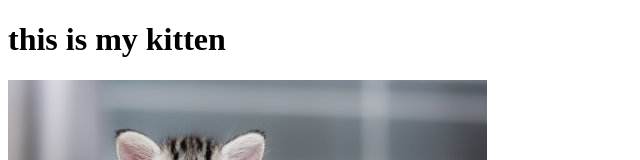
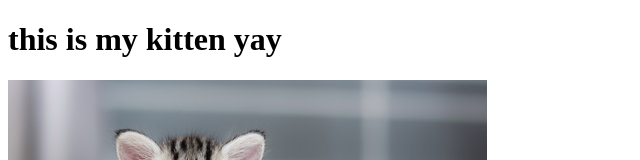
Before and after one commit to Chico-State-Computer-Science-Camp-2024/CS-Camp-24-Dekel-Robinson, a plain HTML site: page index.html in a window 1280 px wide. Shown: the top 160 px of the page, without its empty margins (0-640 px from the left). Drawn offline with nearby package versions, Linux system fonts and the light colour scheme.

Commit message:
changed header

```diff
--- a/index.html
+++ b/index.html
@@ -10,7 +10,8 @@
 </head>
 <body>
     <!-- Your content goes here -->
-    <h1>this is my kitten</h1>
+    <h1>this is my kitten yay
+    </h1>
     <div id="kitty">
         <img src="images/kitten.jpg" alt="This is a kitten.">
         <button id="btn">Click me</button>
```
